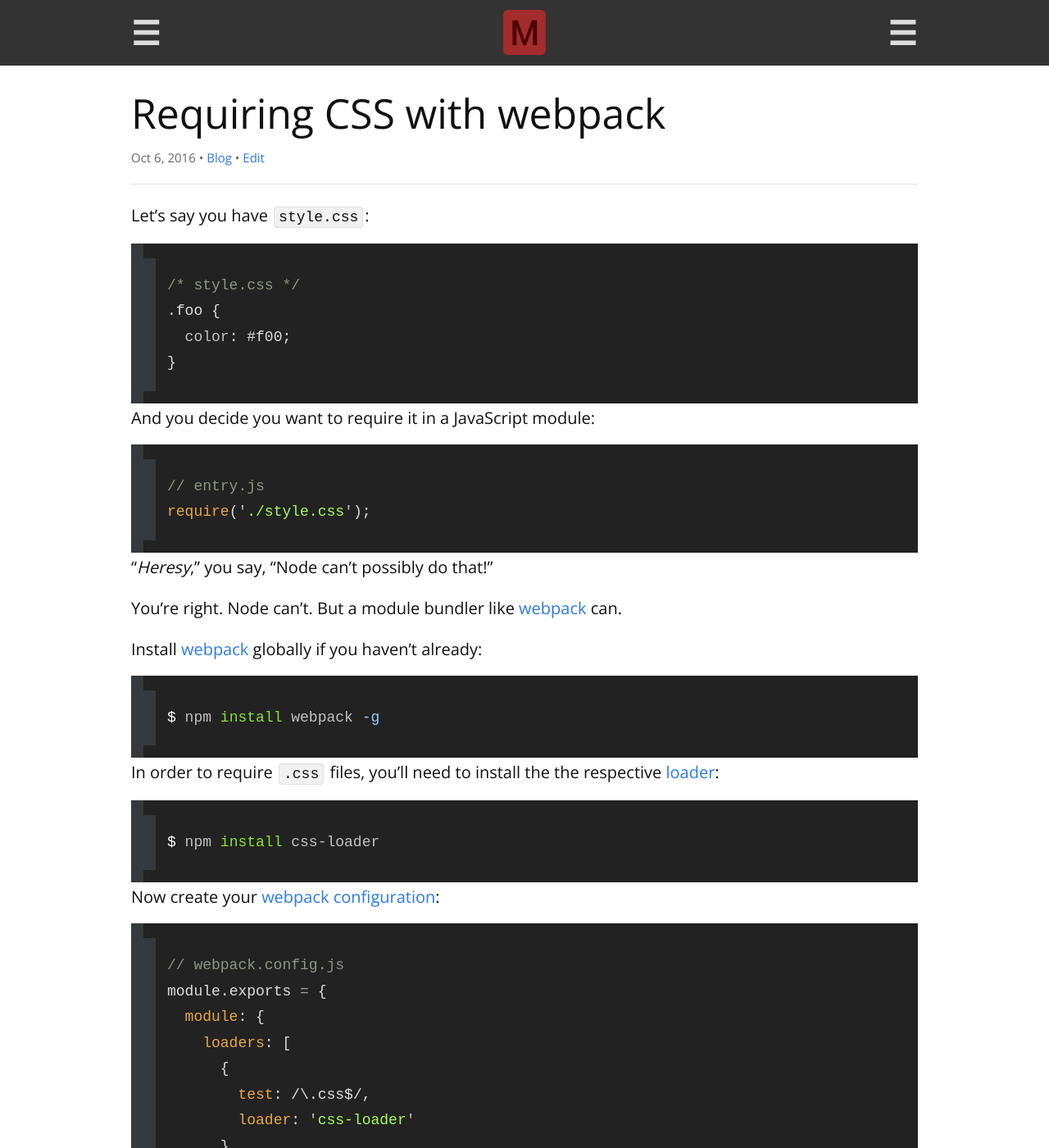
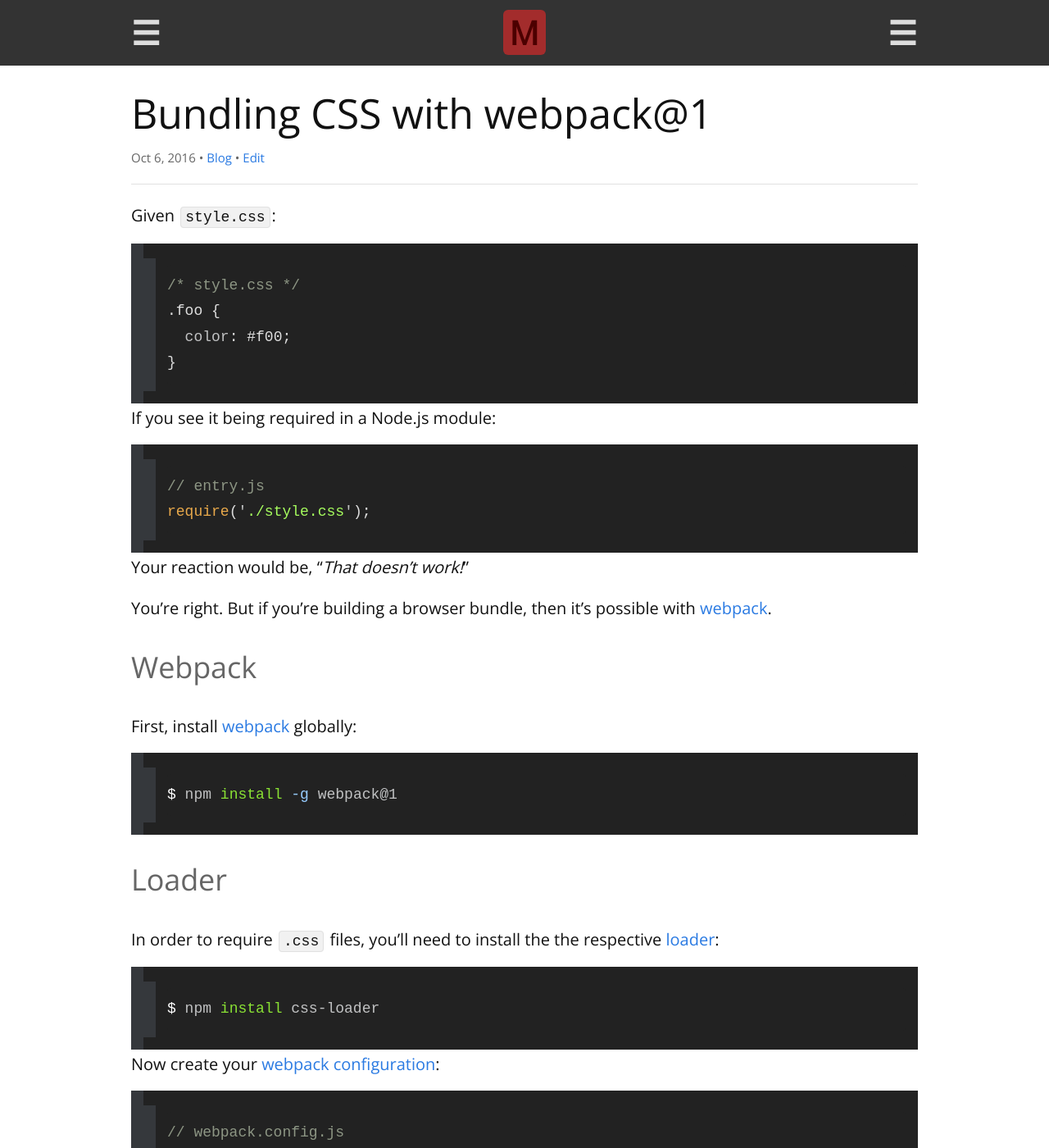
Before and after one commit to remarkablemark/remarkablemark.github.io, a Jekyll site: the page built from _posts/2016/2016-10-06-webpack-require-css.md, in a window 1280 px wide and 1400 px high. Shown: the whole window at 82% size. Built offline with Jekyll 4.4.1, drawn with Linux system fonts in a browser that asks for light colours; comment, search, counter and statistics services are not loaded; some of the changed text lies outside the part shown.

Commit message:
Update post "Bundling CSS with webpack@1"
Post: 2016-10-06-webpack-require-css.md

Update post by specifying webpack@1 and improve wording and
structure.

````diff
--- a/_posts/2016/2016-10-06-webpack-require-css.md
+++ b/_posts/2016/2016-10-06-webpack-require-css.md
@@ -1,12 +1,12 @@
 ---
 layout: post
-title: Requiring CSS with webpack
+title: Bundling CSS with webpack@1
 date: 2016-10-06 19:59:00 -4000
-excerpt: How to use webpack to load a required CSS file in a JavaScript module.
-categories: webpack css node javascript
+excerpt: How to require and bundle CSS files with webpack@1.
+categories: webpack css stylesheet nodejs
 ---
 
-Let's say you have `style.css`:
+Given `style.css`:
 
 ```css
 /* style.css */
@@ -15,22 +15,26 @@ Let's say you have `style.css`:
 }
 ```
 
-And you decide you want to require it in a JavaScript module:
+If you see it being required in a Node.js module:
 
 ```js
 // entry.js
 require('./style.css');
 ```
 
-"_Heresy_," you say, "Node can't possibly do that!"
+Your reaction would be, "_That doesn't work!_"
 
-You're right. Node can't. But a module bundler like [webpack](https://webpack.github.io) can.
+You're right. But if you're building a browser bundle, then it's possible with [webpack](https://webpack.github.io).
 
-Install [webpack](https://www.npmjs.com/package/webpack) globally if you haven't already:
+### Webpack
+
+First, install [webpack](https://www.npmjs.com/package/webpack) globally:
 
 ```sh
-$ npm install webpack -g
+$ npm install -g webpack@1
 ```
+
+### Loader
 
 In order to require `.css` files, you'll need to install the the respective [loader](https://github.com/webpack/css-loader):
 
@@ -77,17 +81,19 @@ console.log(style); // [ Array[3] ]
 console.log(style.toString()); // the styles as a string
 ```
 
-What if you're requiring _multiple_ `.css` files and you'd like to bundle them into a _single_ stylesheet?
+### Plugin
 
-You can use [extract-text-webpack-plugin](https://github.com/webpack/extract-text-webpack-plugin).
+What if you want to require _**multiple**_ `.css` files but bundle them in a _**single**_ stylesheet?
 
-You'll need both the [package](https://www.npmjs.com/package/extract-text-webpack-plugin) and [webpack](https://www.npmjs.com/package/webpack) locally installed in this case:
+You can do so with [extract-text-webpack-plugin](https://github.com/webpack/extract-text-webpack-plugin).
+
+Install both the [plugin](https://www.npmjs.com/package/extract-text-webpack-plugin) and [webpack](https://www.npmjs.com/package/webpack) locally in this case:
 
 ```sh
-$ npm install extract-text-webpack-plugin webpack
+$ npm install extract-text-webpack-plugin webpack@1
 ```
 
-You'll also need to update your webpack configuration to make use of the plugin:
+Now update your webpack configuration:
 
 ```js
 // webpack.config.js
````
Also changed, not shown: other parts of _posts/2016/2016-10-06-webpack-require-css.md (+2 -2 lines).
